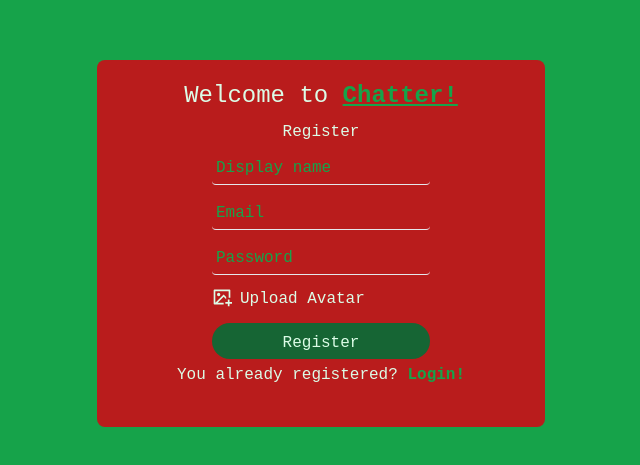
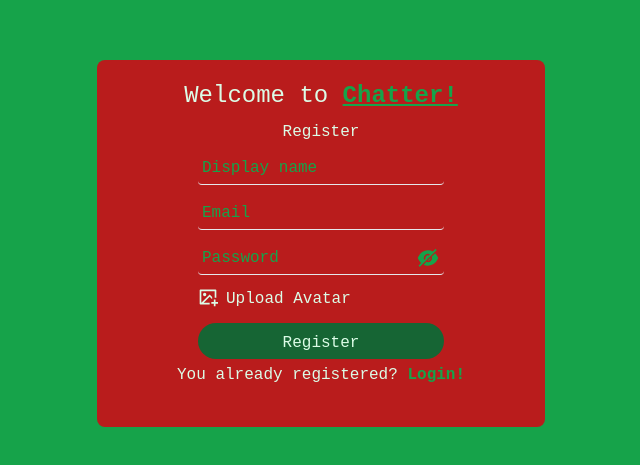
Before and after one commit to DezBooM/Chatter, a React (Vite) app: page /register in a window 1280 px wide. Shown: the part 157-622 px from the top of the page, without its empty margins (319-959 px from the left). Built offline with nearby package versions, Linux system fonts and the light colour scheme; no server answers; a web font is replaced by a local one.

Commit message:
Added show password icon

```diff
--- a/src/pages/Login.jsx
+++ b/src/pages/Login.jsx
@@ -10,10 +10,12 @@ import { SpinnerDotted } from "spinners-react"
 import { doc, getDoc, setDoc } from "firebase/firestore"
 import { FcGoogle } from "react-icons/fc"
 import { FaFacebook } from "react-icons/fa"
+import { AiFillEye, AiFillEyeInvisible } from "react-icons/ai"
 
 function Login() {
   const [error, setError] = useState(false)
   const [loading, setLoading] = useState(false)
+  const [showPass, setShowPass] = useState(false)
 
   const navigate = useNavigate()
 
@@ -103,12 +105,25 @@ function Login() {
               autoComplete="Email"
               required
             />
-            <input
-              className="bg-transparent placeholder:text-green-600 outline-none border-b rounded px-4 py-1"
-              type="password"
-              placeholder="Password"
-              required
-            />
+            <div className="flex relative">
+              <input
+                className="bg-transparent placeholder:text-green-600 outline-none border-b rounded px-4 py-1 w-full pr-8"
+                type={showPass ? "text" : "password"}
+                placeholder="Password"
+                required
+              />
+              {!showPass ? (
+                <AiFillEyeInvisible
+                  className="absolute right-1 text-2xl top-1 text-green-600"
+                  onClick={() => setShowPass(true)}
+                />
+              ) : (
+                <AiFillEye
+                  className="absolute right-1 text-2xl top-1 text-green-600"
+                  onClick={() => setShowPass(false)}
+                />
+              )}
+            </div>
             <div className="flex flex-col gap-1.5">
               <button
                 className="bg-green-800 hover:bg-green-900 rounded-full pt-2 pb-1"
--- a/src/pages/Register.jsx
+++ b/src/pages/Register.jsx
@@ -7,12 +7,14 @@ import { doc, setDoc } from "firebase/firestore"
 import { Link, useNavigate } from "react-router-dom"
 import { v4 as uuid } from "uuid"
 import { SpinnerDotted } from "spinners-react"
+import { AiFillEye, AiFillEyeInvisible } from "react-icons/ai"
 
 function Register() {
   const [error, setError] = useState(false)
   const [image, setImage] = useState(null)
   const [isAvatar, setIsAvatar] = useState(false)
   const [loading, setLoading] = useState(false)
+  const [showPass, setShowPass] = useState(false)
   const navigate = useNavigate()
 
   const handleSubmit = async (e) => {
@@ -89,13 +91,25 @@ function Register() {
               placeholder="Email"
               required
             />
-            <input
-              className="bg-transparent placeholder:text-green-600 outline-none border-b rounded p-1"
-              type="password"
-              minLength={6}
-              placeholder="Password"
-              required
-            />
+            <div className="flex relative">
+              <input
+                className="bg-transparent placeholder:text-green-600 outline-none border-b rounded p-1 w-full pr-8"
+                type={showPass ? "text" : "password"}
+                placeholder="Password"
+                required
+              />
+              {!showPass ? (
+                <AiFillEyeInvisible
+                  className="absolute right-1 text-2xl top-1 text-green-600"
+                  onClick={() => setShowPass(true)}
+                />
+              ) : (
+                <AiFillEye
+                  className="absolute right-1 text-2xl top-1 text-green-600"
+                  onClick={() => setShowPass(false)}
+                />
+              )}
+            </div>
             <div>
               <input
                 className="hidden"
```
